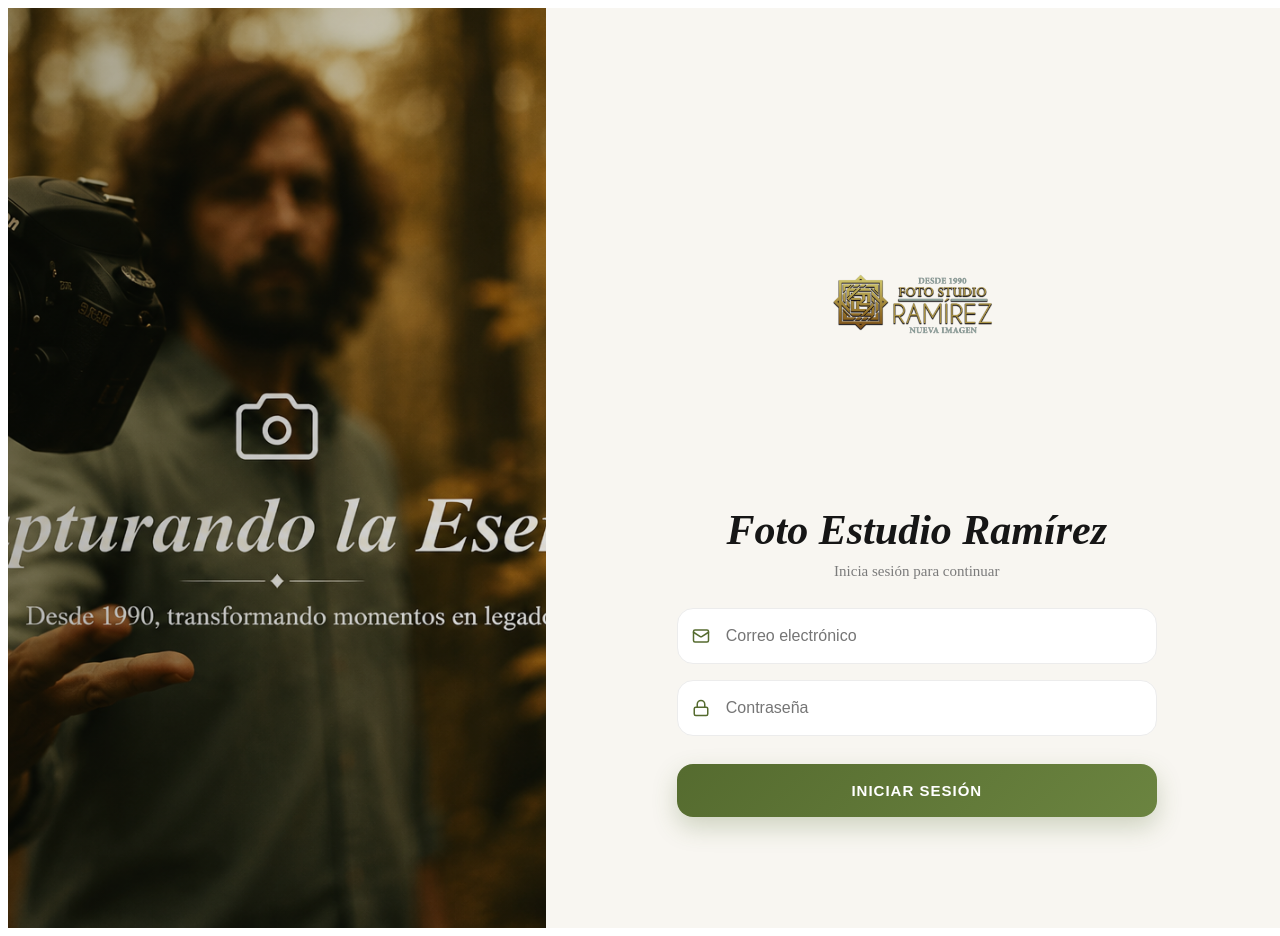
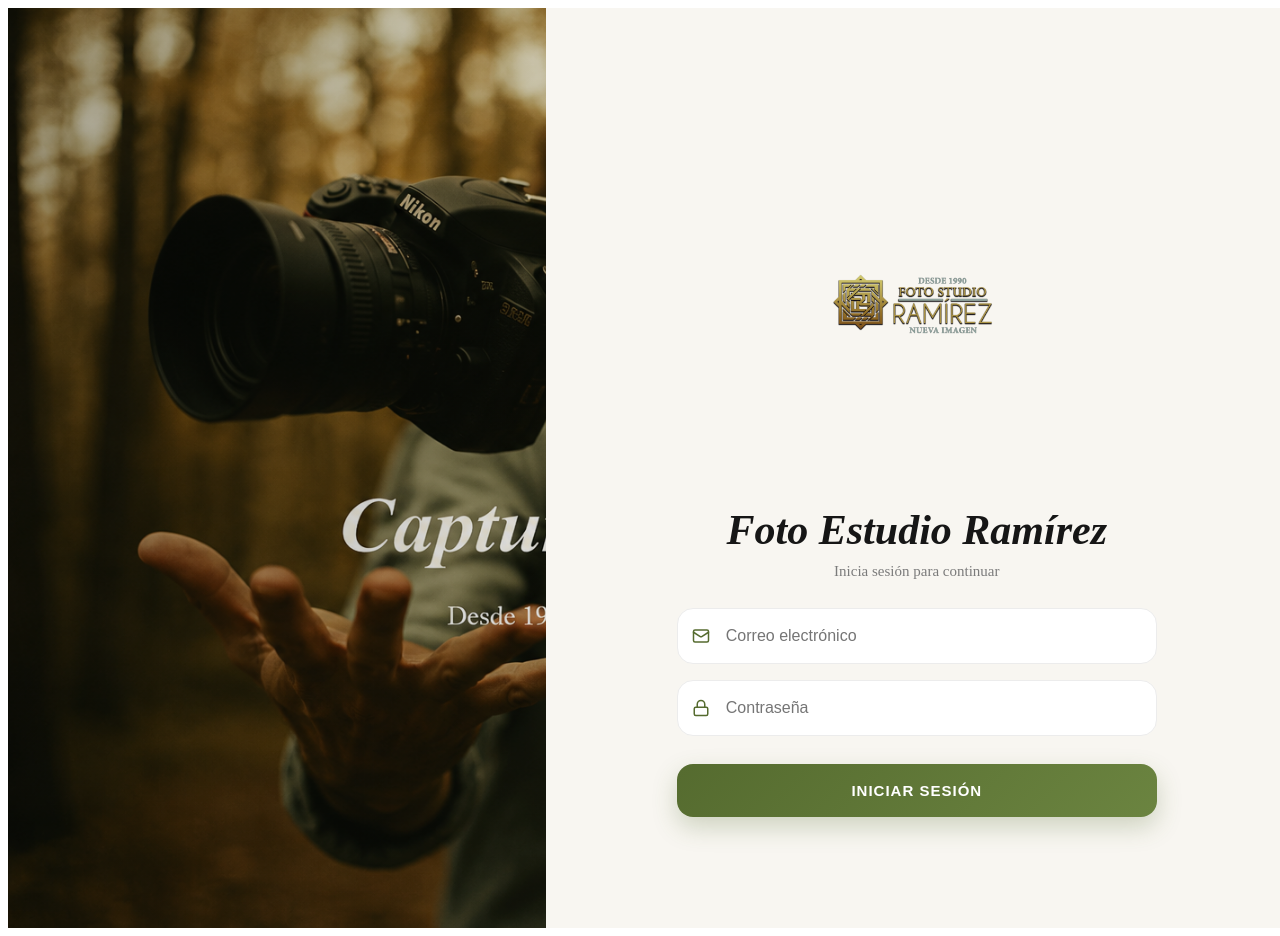
Before and after one commit to fotoramdmin-creator/FOTO-APP-NIMAG, a React (Vite) app: page / in a window 1280 px wide. Built offline with nearby package versions, Linux system fonts and the light colour scheme.

Commit message:
centrar imagen

```diff
--- a/src/Login.tsx
+++ b/src/Login.tsx
@@ -230,7 +230,7 @@
     position: "relative",
     backgroundImage: "url('/LOGIN.png')",
     backgroundSize: "cover",
-    backgroundPosition: "center center",
+    backgroundPosition: "left center",
     backgroundRepeat: "no-repeat",
   },
 
```
